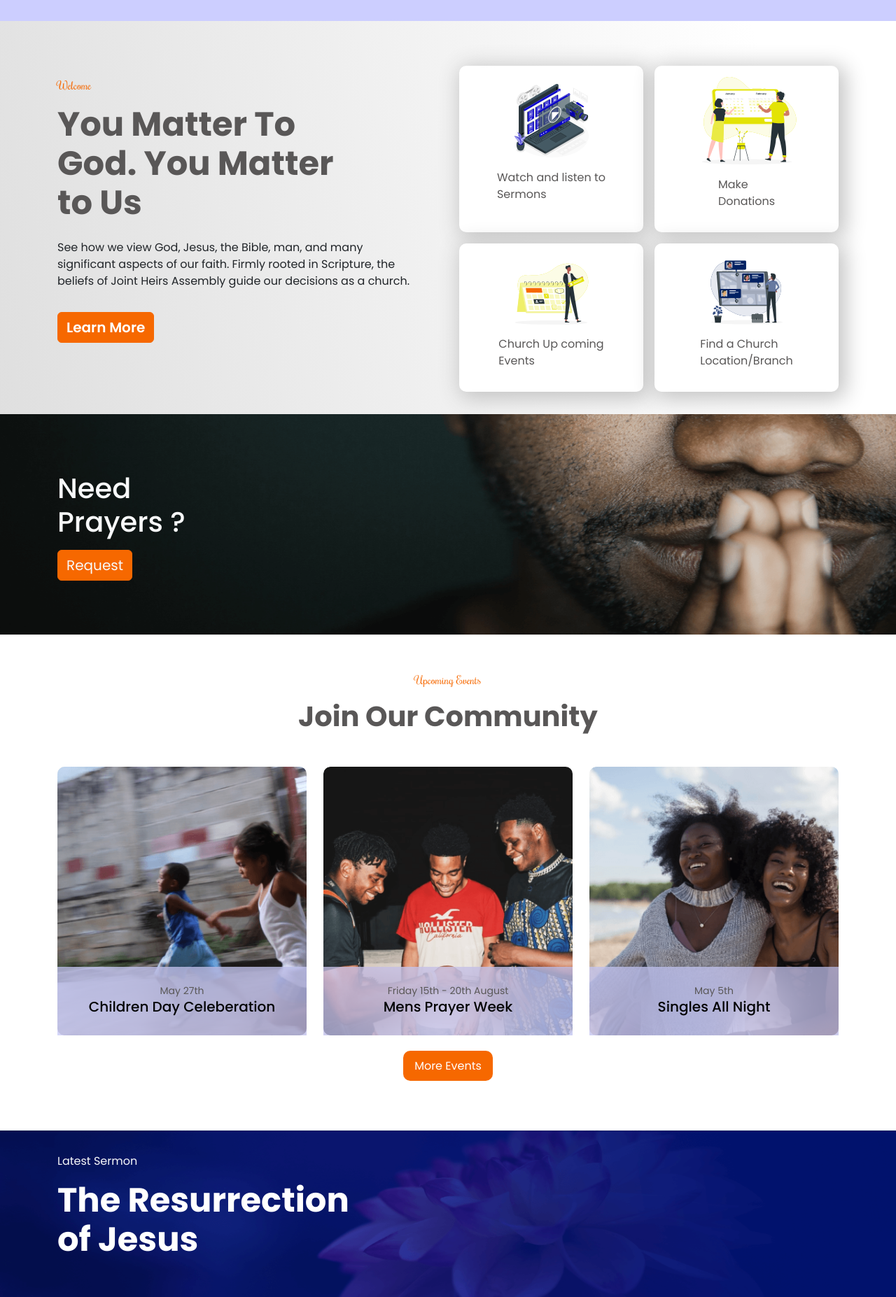
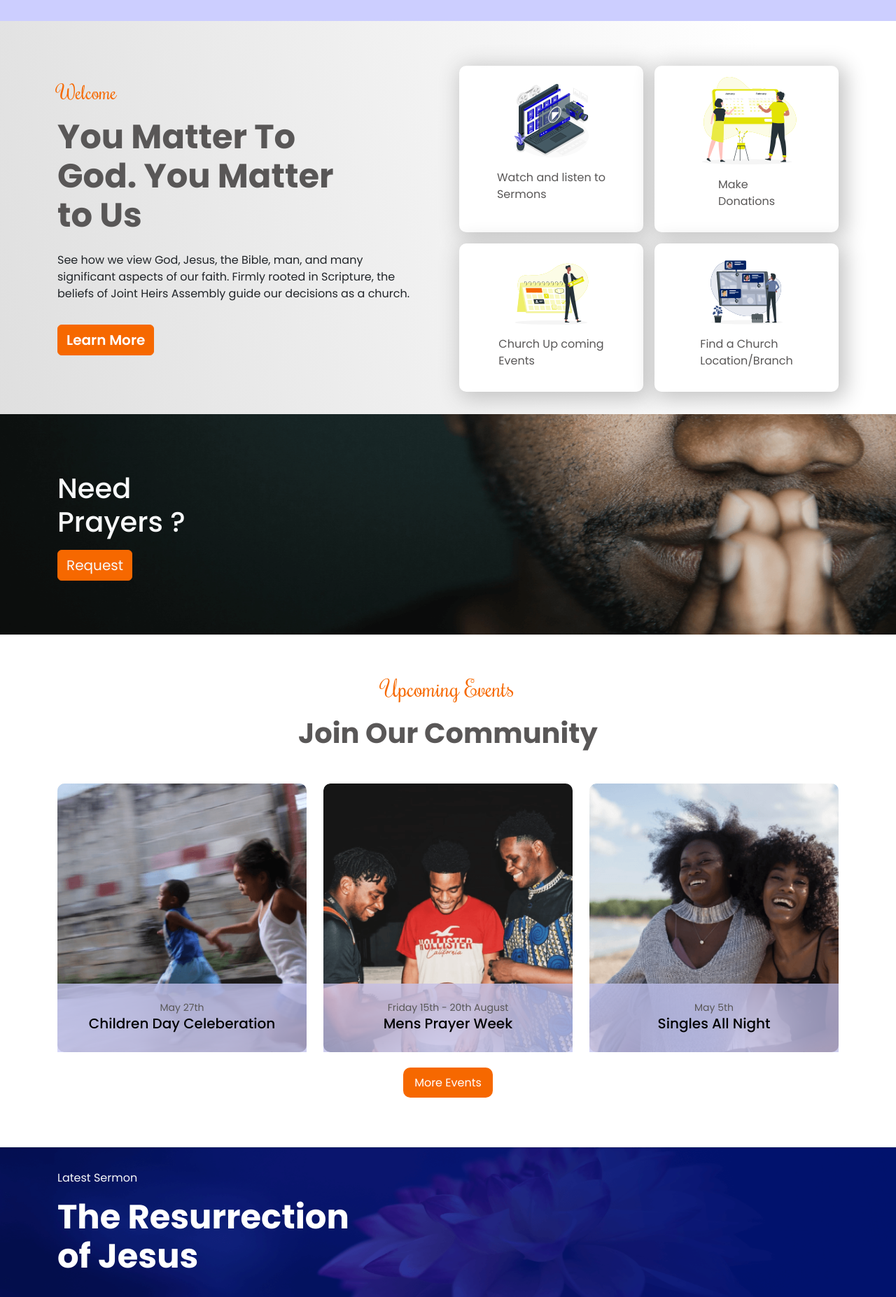
Before and after one commit to pin4eva/joint_heirs_frontend, a Next.js app: page / in a window 1280 px wide. Shown: the part 720-2574 px from the top of the page at 70% size. Built offline with nearby package versions, Linux system fonts and the light colour scheme.

Commit message:
made some changes on the home page

```diff
--- a/src/components/cards/CommunityCardComp.tsx
+++ b/src/components/cards/CommunityCardComp.tsx
@@ -8,13 +8,13 @@ const CommunityCardComp = () => {
 		<div className="joint-heirs_community">
 			<div className="container community-inner">
 				<div className="text-center">
-					<p className="upcoming">Upcoming Events</p>
+					<p className="upcoming fs-2">Upcoming Events</p>
 					<h1 className="text-secondary fw-bold community-text-bold">Join Our Community</h1>
-					<div className="cards">
+					<section className="cards">
 						{events?.splice(0, 3)?.map((event, i) => (
 							<EventCard key={i} event={event} />
 						))}
-					</div>
+					</section>
 					<Link href="/">
 						<a className="event-btn">More Events</a>
 					</Link>
--- a/src/pages/index.tsx
+++ b/src/pages/index.tsx
@@ -45,7 +45,7 @@ const Home: NextPage = () => {
 							<div className="wraper">
 								<div className="left">
 									<div className="left-inner">
-										<p className="page-2-welcome">Welcome</p>
+										<p className="page-2-welcome fs-3">Welcome</p>
 										<p className="text-secondary  page-2-large-text">
 											You Matter To God. You Matter to Us
 										</p>
@@ -208,7 +208,7 @@ const Home: NextPage = () => {
 					<div className="donation-page">
 						<div className="container">
 							<div className="donation-content">
-								<h4>Donate</h4>
+								<h4 className="fs-3">Donate</h4>
 								<h1 className="fw-bold text-secondary text-center m-0">Support The Mission</h1>
 								<div className="donate">
 									<img src="/images/donate.png" alt="" />
--- a/src/styles/home.scss
+++ b/src/styles/home.scss
@@ -143,10 +143,10 @@
 					border-radius: 10px;
 					padding: 1rem;
 					box-shadow: 5px 5px 30px 5px $tetiary;
-					transition: all 0.4s ease-in-out;
-					&:hover {
-						transform: scale(1.05);
-					}
+					transition: all 0.5s ease-in-out;
+					// &:hover {
+					// 	transform: scale(1.02);
+					// }
 				}
 
 				.dates {
```
Also changed, not shown: src/pages/about.tsx (deleted, +0 -11 lines), src/pages/contact.tsx (deleted, +0 -11 lines).
